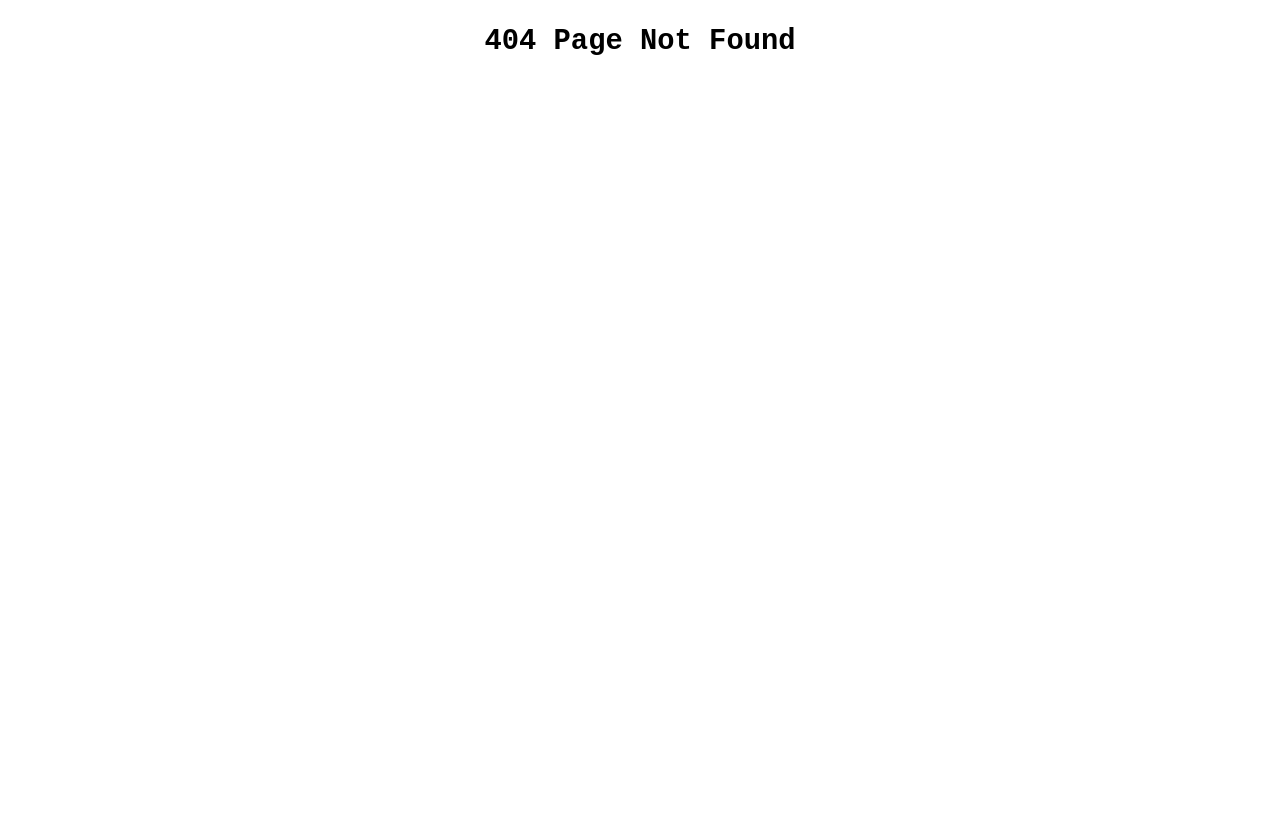
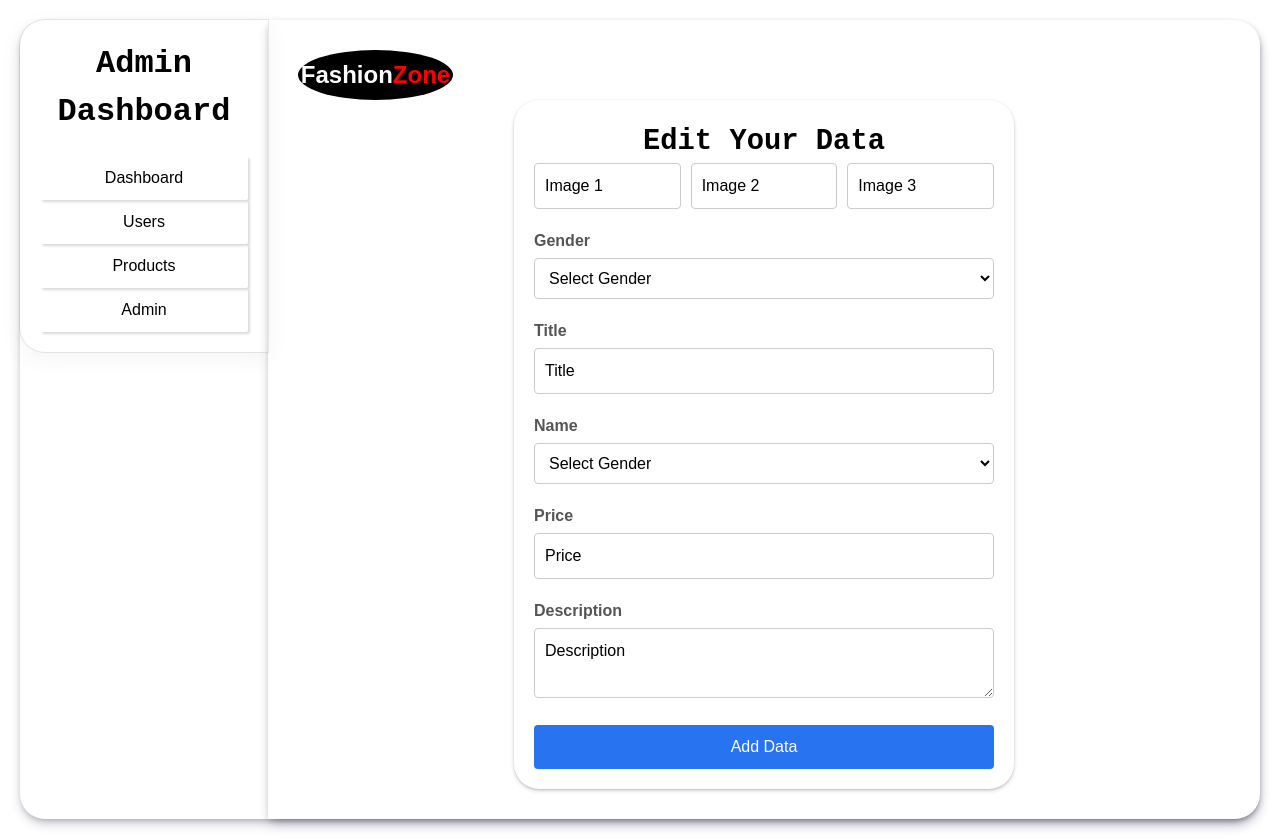
Before and after one commit to mdfaizan973/FashioZone, a React (Create React App) app in the folder fashion_zone/: page /edit/1 in a window 1280 px wide. Before the commit this address had no page. Before the commit the page ends 800 px from the top, so only its background shows below. Built offline with nearby package versions, Linux system fonts and the light colour scheme.

Commit message:
added ata22

```diff
--- a/fashion_zone/src/Components/AllRoutes.jsx
+++ b/fashion_zone/src/Components/AllRoutes.jsx
@@ -30,7 +30,7 @@ export default function AllRoutes() {
         <Route path="/faizan" element={<Faizan />}></Route>
         <Route path="/adminuser" element={<WebUser />}></Route>
         <Route path="/allprod" element={<TotalPro />}></Route>
-        <Route path="/edit" element={<EditData />}></Route>
+        <Route path="/edit/:id" element={<EditData />}></Route>
         <Route path="*" element={<PageNotFound />}></Route>
       </Routes>
     </div>
--- /dev/null
+++ b/fashion_zone/src/Pages/Admin/Edit.css
@@ -0,0 +1,73 @@
+* {
+  margin: 0;
+  padding: 0;
+}
+#main__container {
+  display: flex !important;
+  height: 100% !important;
+  background-color: rgb(255, 255, 255) !important;
+  text-align: center;
+  box-shadow: rgba(50, 50, 93, 0.25) 0px 6px 12px -2px,
+    rgba(0, 0, 0, 0.3) 0px 3px 7px -3px;
+  border-radius: 25px;
+}
+#sidebars_ {
+  height: 100% !important;
+  width: 20%;
+
+  color: #000000;
+  padding: 20px;
+  box-shadow: rgba(0, 0, 0, 0.05) 0px 6px 24px 0px,
+    rgba(0, 0, 0, 0.08) 0px 0px 0px 1px;
+  border-radius: 25px 0px 0px 25px;
+}
+
+#contentr_ {
+  height: 100% !important;
+  width: 80%;
+  padding: 30px;
+  box-shadow: rgba(50, 50, 93, 0.25) 0px 6px 12px -2px,
+    rgba(0, 0, 0, 0.3) 0px 3px 7px -3px;
+  border-radius: 0px 25px 25px 0px;
+}
+
+#sidebars_ h1 {
+  color: #000000;
+  text-align: center;
+  margin-bottom: 20px;
+  font-size: 2rem;
+}
+
+#sidebars_ ul {
+  list-style: none;
+  padding: 0;
+  margin: 0;
+}
+
+#sidebars_ li {
+  padding: 10px;
+  cursor: pointer;
+  transition: background-color 0.3s;
+  border-radius: 2px;
+  box-shadow: rgba(0, 0, 0, 0.15) 1.95px 1.95px 2.6px;
+}
+
+#sidebars_ li:hover {
+  background-color: #555;
+}
+
+#sidebars_ li.active {
+  background-color: #555;
+}
+@media screen and (min-width: 100px) and (max-width: 450px) {
+  #main__container {
+    display: flex !important;
+    flex-direction: column !important;
+  }
+  #sidebars_,
+  #contentr_ {
+    width: 100%;
+  }
+}
+
+/* Here is form of edit part  */
--- a/fashion_zone/src/Pages/Admin/EditData.jsx
+++ b/fashion_zone/src/Pages/Admin/EditData.jsx
@@ -1,5 +1,152 @@
-import React from "react";
+import React, { useState } from "react";
+import "./Edit.css";
+import { Link as RouterLink } from "react-router-dom";
 
 export default function EditData() {
-  return <div>EditData</div>;
+  return (
+    <div>
+      <div id="main__container">
+        <div id="sidebars_">
+          <h1>Admin Dashboard</h1>
+          <ul>
+            <RouterLink to="/adminpanel">
+              <li>Dashboard</li>
+            </RouterLink>
+            <RouterLink to="/adminuser">
+              <li>Users</li>
+            </RouterLink>
+            <RouterLink to="/allprod">
+              <li>Products</li>
+            </RouterLink>
+            <RouterLink to="/faizan">
+              <li>Admin</li>
+            </RouterLink>
+          </ul>
+        </div>
+        <div id="contentr_">
+          <Edit_Pro_data />
+        </div>
+      </div>
+    </div>
+  );
 }
+
+function Edit_Pro_data() {
+  const [img1, setImg1] = useState("");
+  const [img2, setImg2] = useState("");
+  const [img3, setImg3] = useState("");
+  const [gender, setGender] = useState("");
+  const [title, setTitle] = useState("");
+  const [name, setName] = useState("");
+  const [price, setPrice] = useState("");
+  const [disc, setDisc] = useState("");
+  let obj = {
+    img1,
+    img2,
+    img3,
+    gender,
+    title,
+    name,
+    price,
+    disc,
+  };
+  const handlesubmit = () => {
+    console.log(obj);
+  };
+  return (
+    <>
+      <div>
+        <div class="web-logo">
+          Fashion<span className="zone">Zone</span>
+        </div>
+        <div class="container">
+          <h1>Edit Your Data</h1>
+          <div class="image-container">
+            <input
+              type="text"
+              placeholder="Image 1"
+              onChange={(e) => setImg1(e.target.value)}
+              required
+            />
+            <input
+              type="text"
+              placeholder="Image 2"
+              onChange={(e) => setImg2(e.target.value)}
+              required
+            />
+            <input
+              type="text"
+              placeholder="Image 3"
+              onChange={(e) => setImg3(e.target.value)}
+              required
+            />
+          </div>
+
+          <div class="form-group">
+            <label for="gender">Gender</label>
+            <select
+              id="gender"
+              onChange={(e) => setGender(e.target.value)}
+              required
+            >
+              <option value="">Select Gender</option>
+              <option value="mens">Male</option>
+              <option value="womens">Female</option>
+            </select>
+          </div>
+
+          <div class="form-group">
+            <label for="title">Title</label>
+            <input
+              type="text"
+              id="title"
+              placeholder="Title"
+              onChange={(e) => setTitle(e.target.value)}
+              required
+            />
+          </div>
+
+          <div class="form-group">
+            <label for="name">Name</label>
+            <select
+              id="gender"
+              onChange={(e) => setName(e.target.value)}
+              required
+            >
+              <option value="">Select Gender</option>
+              <option value="Shirt">Shirt</option>
+              <option value="TShirt">TShirt</option>
+              <option value="Jeans">Jeans</option>
+              <option value="Track Pant">Track Pant</option>
+            </select>
+          </div>
+
+          <div class="form-group">
+            <label for="price">Price</label>
+            <input
+              type="number"
+              id="price"
+              placeholder="Price"
+              onChange={(e) => setPrice(e.target.value)}
+              required
+            />
+          </div>
+
+          <div class="form-group">
+            <label for="description">Description</label>
+            <textarea
+              id="description"
+              placeholder="Description"
+              onChange={(e) => setDisc(e.target.value)}
+              required
+            ></textarea>
+          </div>
+
+          <button type="submit" onClick={handlesubmit}>
+            Add Data
+          </button>
+        </div>
+      </div>
+    </>
+  );
+}
--- a/fashion_zone/src/Pages/Admin/TotalPro.jsx
+++ b/fashion_zone/src/Pages/Admin/TotalPro.jsx
@@ -77,8 +77,10 @@ function ProductsCard() {
                 <p class="card__feature">$ {ele.price}</p>
               </div>
               <div id="btngrp">
-                <a href="/edit" class="card__link" id="edits">
-                  <FiEdit />
+                <a class="card__link" id="edits">
+                  <RouterLink to={`/edit/${ele.id}`}>
+                    <FiEdit />
+                  </RouterLink>
                 </a>
                 <button onClick={() => handledelete(ele.id)} class="card__link">
                   <FiDelete />
--- a/fashion_zone/src/Pages/Admin/Web.css
+++ b/fashion_zone/src/Pages/Admin/Web.css
@@ -13,7 +13,7 @@
 }
 
 .containeq {
-  background-color: #eceff1;
+  /* background-color: #eceff1; */
   width: 100%;
   height: auto;
   max-height: 300px;
--- a/fashion_zone/src/Pages/SignIn.jsx
+++ b/fashion_zone/src/Pages/SignIn.jsx
@@ -12,7 +12,7 @@ export default function SignIn() {
     //   pass,
     // };
     if (email === "admin_fz@gmail.com" && pass === "hello_admin") {
-      fetch("http://localhost:8888/admin")
+      fetch("http://localhost:8080/admin")
         .then((response) => response.json())
         .then((users) => {
           const user = users.find(
@@ -32,7 +32,7 @@ export default function SignIn() {
           console.error("Error:", error);
         });
     } else {
-      fetch("http://localhost:8888/users")
+      fetch("http://localhost:8080/users")
         .then((response) => response.json())
         .then((users) => {
           const user = users.find(
```
